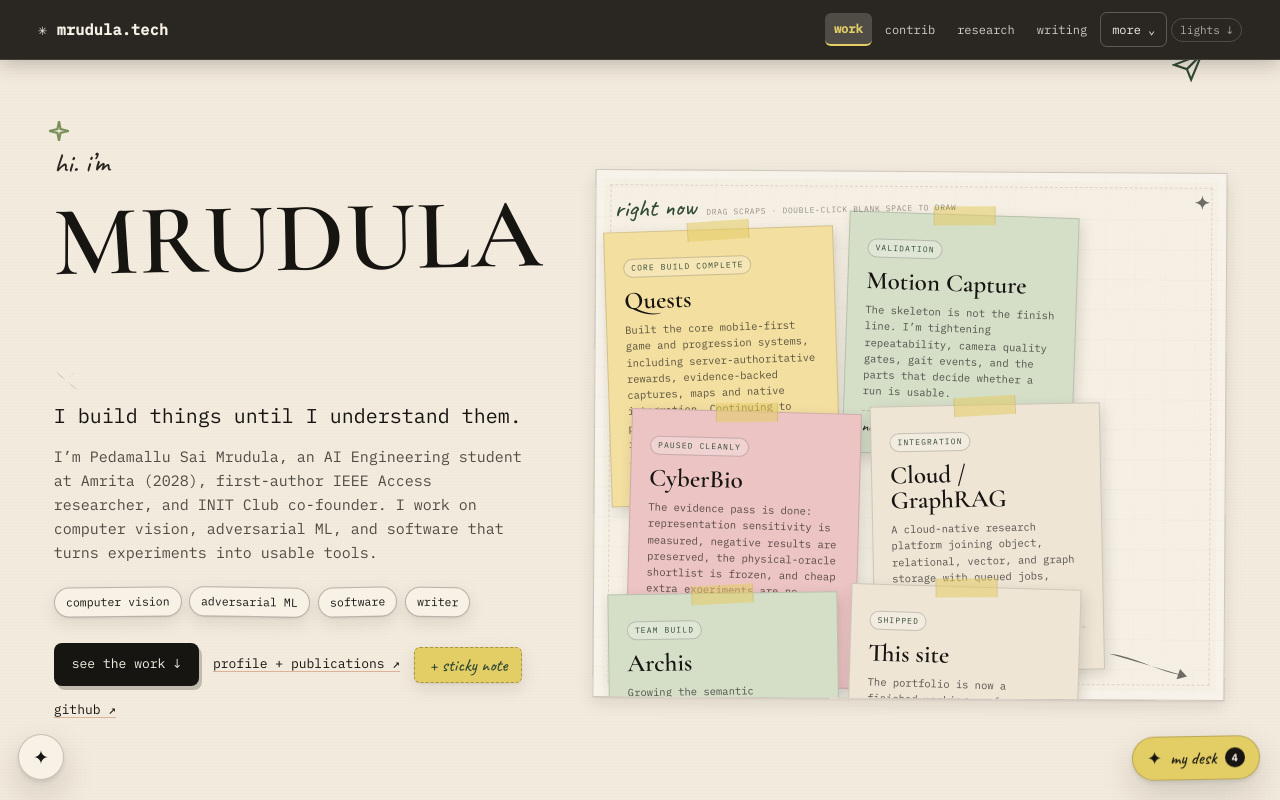
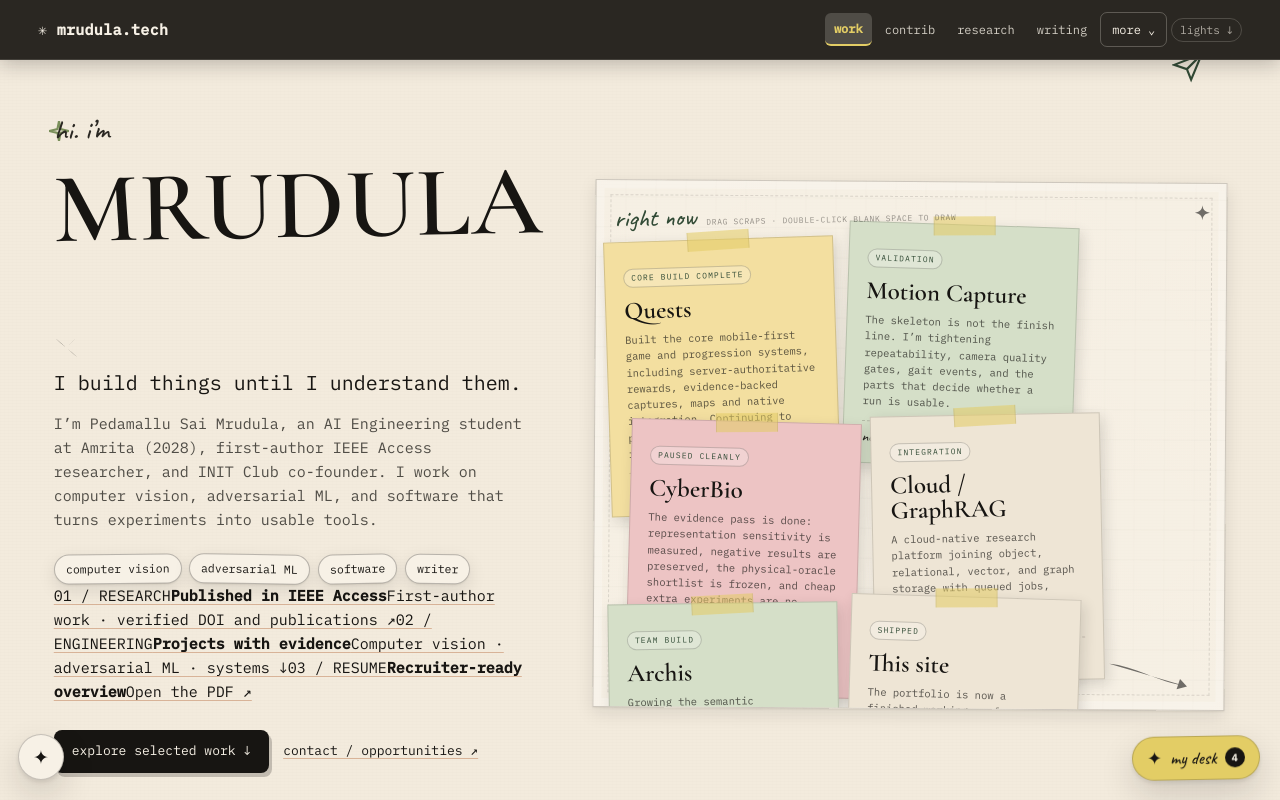
Before and after one commit to Mrudula-itsjuzme/portfolio-site, a React (Vite) app: page / in a window 1280 px wide. Shown: the top 800 px of the page. Built offline with nearby package versions, Linux system fonts and the light colour scheme.

Commit message:
homepage: prioritize verified research, engineering work, and resume in the hero

```diff
--- a/src/components/lab/LabPage.jsx
+++ b/src/components/lab/LabPage.jsx
@@ -505,24 +505,27 @@ const [toastMsg, setToastMsg] = useState("");
                 ))}
               </div>
 
+              <div className="hero-proof-paths" aria-label="Quick paths to research, engineering, and resume">
+                <a className="hero-proof-path" href="/research.html">
+                  <span className="hero-proof-index">01 / RESEARCH</span>
+                  <strong>Published in IEEE Access</strong>
+                  <span>First-author work · verified DOI and publications ↗</span>
+                </a>
+                <a className="hero-proof-path" href="#work" onClick={() => playClickSound(soundEnabled)}>
+                  <span className="hero-proof-index">02 / ENGINEERING</span>
+                  <strong>Projects with evidence</strong>
+                  <span>Computer vision · adversarial ML · systems ↓</span>
+                </a>
+                <a className="hero-proof-path" href="/resume.pdf" target="_blank" rel="noreferrer">
+                  <span className="hero-proof-index">03 / RESUME</span>
+                  <strong>Recruiter-ready overview</strong>
+                  <span>Open the PDF ↗</span>
+                </a>
+              </div>
+
               <div className="hero-cta">
-                <a className="btn-ink" href="#work" onClick={() => playClickSound(soundEnabled)}>
-                  see the work ↓
-                </a>
-                <a className="btn-quiet" href={`${import.meta.env.BASE_URL}profile.html`}>
-                  profile + publications ↗
-                </a>
-                <button
-                  type="button"
-                  className="btn-add-note"
-                  onClick={handleAddNote}
-                  title="Drop a sticky note anywhere on the page"
-                >
-                  + sticky note
-                </button>
-                <a className="btn-quiet" href={identity.links.github} target="_blank" rel="noreferrer">
-                  github ↗
-                </a>
+                <a className="btn-ink" href="#work" onClick={() => playClickSound(soundEnabled)}>explore selected work ↓</a>
+                <a className="btn-quiet" href="/work-with-me.html">contact / opportunities ↗</a>
               </div>
             </div>
 
```
